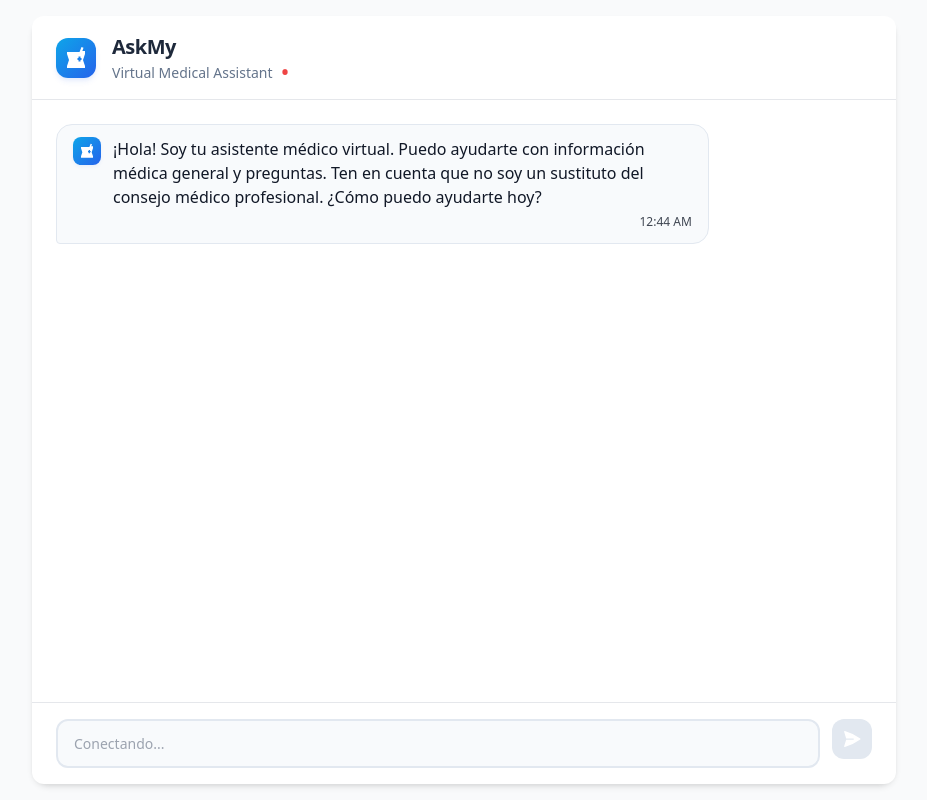
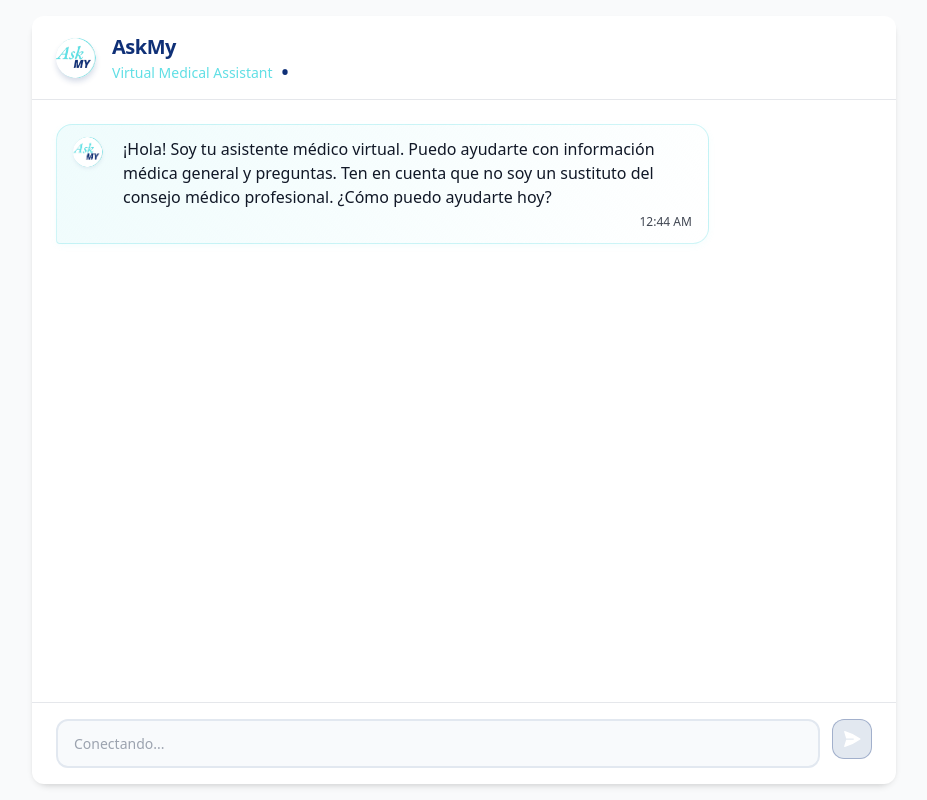
Before and after one commit to Eidos308/rag_askmy, a Next.js app: page / in a window 1280 px wide. Shown: the whole page, without its empty margins (176-1103 px from the left). Built offline with nearby package versions, Linux system fonts and the light colour scheme; no server answers.

Commit message:
feat: Added askmy logo, implemented custom styles

```diff
--- a/src/app/chat.module.css
+++ b/src/app/chat.module.css
@@ -20,14 +20,16 @@
 .header-avatar {
     width: 40px;
     height: 40px;
-    border-radius: 12px;
-    background: linear-gradient(135deg, #0EA5E9 0%, #2563EB 100%);
+    border-radius: 50%;
+    overflow: hidden;
+    background: white;
     display: flex;
     align-items: center;
     justify-content: center;
     flex-shrink: 0;
     margin-right: 1rem;
-    box-shadow: 0 4px 6px -1px rgba(37, 99, 235, 0.1), 0 2px 4px -1px rgba(37, 99, 235, 0.06);
+    box-shadow: 0 4px 6px -1px rgba(15, 48, 119, 0.2);
+    padding: 0;
 }
 
 .header-avatar svg {
@@ -43,14 +45,14 @@
 .header-title {
     font-size: 1.25rem;
     font-weight: 700;
-    color: #1E293B;
+    color: #0F3077;
     margin: 0;
     letter-spacing: -0.025em;
 }
 
 .header-subtitle {
     font-size: 0.875rem;
-    color: #64748B;
+    color: #61DFE5;
     margin: 0;
     font-weight: 500;
 }
@@ -74,24 +76,30 @@
 
 .bot-message {
     align-self: flex-start;
-    background-color: #F8FAFC;
-    border: 1px solid #E2E8F0;
+    background: linear-gradient(120deg,
+            rgba(97, 223, 229, 0.1) 0%,
+            rgba(255, 255, 255, 1) 100%);
+    border: 1px solid rgba(97, 223, 229, 0.3);
     border-bottom-left-radius: 0.25rem;
     display: flex;
     gap: 0.75rem;
     align-items: flex-start;
+    box-shadow: 0 2px 8px -2px rgba(97, 223, 229, 0.1);
 }
 
 .bot-avatar {
-    width: 28px;
-    height: 28px;
-    border-radius: 8px;
-    background: linear-gradient(135deg, #0EA5E9 0%, #2563EB 100%);
+    width: 30px;
+    height: 30px;
+    border-radius: 50%;
+    overflow: hidden;
+    margin-right: 8px;
+    background: white;
     display: flex;
     align-items: center;
     justify-content: center;
     flex-shrink: 0;
-    box-shadow: 0 2px 4px -1px rgba(37, 99, 235, 0.1);
+    box-shadow: 0 2px 4px -1px rgba(15, 48, 119, 0.1);
+    padding: 0;
 }
 
 .bot-avatar svg {
@@ -106,10 +114,19 @@
 
 .user-message {
     align-self: flex-end;
-    background: linear-gradient(135deg, #0EA5E9 0%, #2563EB 100%);
+    background: linear-gradient(120deg,
+            rgba(15, 48, 119, 0.9) 0%,
+            rgba(15, 48, 119, 1) 100%);
     color: white !important;
     border-bottom-right-radius: 0.25rem;
-    box-shadow: 0 2px 4px -1px rgba(37, 99, 235, 0.1);
+    border: 1px solid rgba(15, 48, 119, 0.3);
+    box-shadow: 0 2px 8px -2px rgba(15, 48, 119, 0.1);
+    position: relative;
+    overflow: hidden;
+}
+
+.user-message::before {
+    display: none;
 }
 
 .message p {
@@ -151,29 +168,43 @@
 }
 
 .chat-input:focus {
-    border-color: #0EA5E9;
-    box-shadow: 0 0 0 3px rgba(14, 165, 233, 0.1);
+    border-color: #61DFE5;
+    box-shadow: 0 0 0 3px rgba(97, 223, 229, 0.2),
+        0 2px 8px -2px rgba(15, 48, 119, 0.1);
 }
 
 .send-button {
     width: 40px;
     height: 40px;
     border-radius: 12px;
-    background: linear-gradient(135deg, #0EA5E9 0%, #2563EB 100%);
+    background: linear-gradient(120deg,
+            rgba(15, 48, 119, 0.9) 0%,
+            rgba(15, 48, 119, 1) 100%);
     color: white;
     display: flex;
     align-items: center;
     justify-content: center;
-    border: none;
+    border: 1px solid rgba(15, 48, 119, 0.3);
     cursor: pointer;
-    transition: all 0.2s ease;
-    box-shadow: 0 2px 4px -1px rgba(37, 99, 235, 0.1);
+    transition: all 0.3s ease;
+    box-shadow: 0 2px 8px -2px rgba(15, 48, 119, 0.1);
+}
+
+.send-button::before {
+    display: none;
 }
 
 .send-button:hover {
-    transform: translateY(-1px);
-    box-shadow: 0 4px 6px -1px rgba(37, 99, 235, 0.2);
-    background: linear-gradient(135deg, #0284C7 0%, #1E40AF 100%);
+    background: linear-gradient(120deg,
+            rgba(10, 36, 90, 0.9) 0%,
+            rgba(10, 36, 90, 1) 100%);
+    transform: translateY(-2px);
+    box-shadow: 0 4px 12px -4px rgba(15, 48, 119, 0.2);
+}
+
+.send-button:active {
+    transform: translateY(0);
+    box-shadow: 0 2px 4px -1px rgba(15, 48, 119, 0.1);
 }
 
 .send-button svg {
@@ -191,11 +222,11 @@
 }
 
 .connected {
-    color: #10B981;
+    color: #61DFE5;
 }
 
 .disconnected {
-    color: #EF4444;
+    color: #0F3077;
 }
 
 .chat-input:disabled {
@@ -210,3 +241,11 @@
     cursor: not-allowed;
     box-shadow: none;
 }
+
+.avatar-image {
+    border-radius: 50%;
+    object-fit: cover;
+    width: 100% !important;
+    height: 100% !important;
+    transform: scale(1.9);
+}
--- a/src/app/globals.css
+++ b/src/app/globals.css
@@ -3,46 +3,46 @@
 @tailwind utilities;
 
 :root {
-  /* Main palette - Light and professional colors */
-  --background: #fafafa;
-  --foreground: #334155;
-  --primary: #0284c7;
-  --primary-light: #38bdf8;
-  --primary-dark: #0369a1;
+  /* Main palette - AskMy brand colors */
+  --background: #ffffff;
+  --foreground: #0F3077;
+  --primary: #0F3077;
+  --primary-light: #61DFE5;
+  --primary-dark: #0A245A;
 
   /* Accent and state colors */
-  --success: #059669;
-  --warning: #eab308;
-  --error: #dc2626;
+  --success: #61DFE5;
+  --warning: #61DFE5;
+  --error: #0F3077;
 
   /* Message-specific colors */
   --bot-message-bg: #ffffff;
-  --bot-message-border: #e2e8f0;
-  --user-message-bg: #0284c7;
+  --bot-message-border: #E2E8F0;
+  --user-message-bg: #0F3077;
   --user-message-text: #ffffff;
 
   /* Interface colors */
-  --border-color: #f1f5f9;
+  --border-color: #E2E8F0;
   --input-bg: #ffffff;
   --header-bg: #ffffff;
 }
 
 @media (prefers-color-scheme: dark) {
   :root {
-    --background: #111827;
-    --foreground: #e2e8f0;
-    --primary: #0ea5e9;
-    --primary-light: #38bdf8;
-    --primary-dark: #0369a1;
+    --background: #0A245A;
+    --foreground: #ffffff;
+    --primary: #61DFE5;
+    --primary-light: #7DE8ED;
+    --primary-dark: #0F3077;
 
-    --bot-message-bg: #1e293b;
-    --bot-message-border: #334155;
-    --user-message-bg: #0ea5e9;
-    --user-message-text: #ffffff;
+    --bot-message-bg: #0F3077;
+    --bot-message-border: #61DFE5;
+    --user-message-bg: #61DFE5;
+    --user-message-text: #0F3077;
 
     --border-color: #1e293b;
-    --input-bg: #1e293b;
-    --header-bg: #111827;
+    --input-bg: #0F3077;
+    --header-bg: #0A245A;
   }
 }
 
--- a/src/app/page.tsx
+++ b/src/app/page.tsx
@@ -2,6 +2,7 @@
 
 import { useState, useRef, useEffect } from 'react';
 import styles from './chat.module.css';
+import Image from 'next/image';
 
 // Define the structure for chat messages
 interface Message {
@@ -18,19 +19,6 @@ interface WebSocketMessage {
 }
 
 const WEBSOCKET_URL = process.env.NEXT_PUBLIC_WEBSOCKET_URL as string;
-
-// Medical cross icon component
-function MedicalIcon() {
-  return (
-    <svg
-      xmlns="http://www.w3.org/2000/svg"
-      viewBox="0 0 24 24"
-      fill="currentColor"
-    >
-      <path d="M21 5h-2.64l1.14-3.14L17.5 1l-1.96 5H3v2l2 6-2 6v2h18v-2l-2-6 2-6V5zm-3.5 9h-1v1.5h-2v-1.5h-1v-2h1v-1.5h2v1.5h1v2z" />
-    </svg>
-  );
-}
 
 export default function Chat() {
   // Initialize chat with welcome message
@@ -104,7 +92,12 @@ export default function Chat() {
 
   // Auto-scroll to latest message
   const scrollToBottom = () => {
-    messagesEndRef.current?.scrollIntoView({ behavior: 'smooth' });
+    if (messagesEndRef.current) {
+      messagesEndRef.current.scrollIntoView({
+        behavior: 'smooth',
+        block: 'end'
+      });
+    }
   };
 
   // Handle message submission
@@ -141,7 +134,13 @@ export default function Chat() {
     <div className={styles['chat-container']}>
       <header className={styles['chat-header']}>
         <div className={styles['header-avatar']}>
-          <MedicalIcon />
+          <Image
+            src="/askmy-logo-nobg.png"
+            alt="AskMy Logo"
+            width={40}
+            height={40}
+            className={styles['avatar-image']}
+          />
         </div>
         <div className={styles['header-info']}>
           <h1 className={styles['header-title']}>AskMy</h1>
@@ -163,7 +162,13 @@ export default function Chat() {
           >
             {message.isBot && (
               <div className={styles['bot-avatar']}>
-                <MedicalIcon />
+                <Image
+                  src="/askmy-logo-nobg.png"
+                  alt="AskMy Logo"
+                  width={30}
+                  height={30}
+                  className={styles['avatar-image']}
+                />
               </div>
             )}
             <div className={styles['message-content']}>
@@ -177,7 +182,7 @@ export default function Chat() {
             </div>
           </div>
         ))}
-        <div ref={messagesEndRef} />
+        <div ref={messagesEndRef} style={{ height: 1 }} />
       </div>
 
       <form onSubmit={handleSubmit} className={styles['chat-input-container']}>
```
Also changed, not shown: public/askmy-logo-nobg.png (added), public/askmy-logo.jpeg (added).
